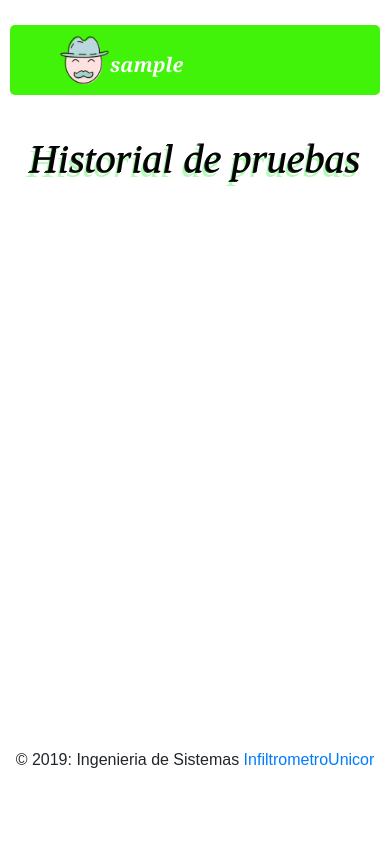
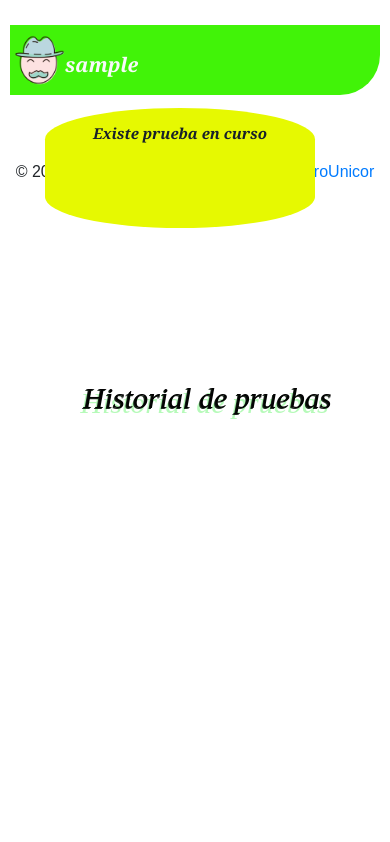
Before and after one commit to kimberlygarces/InfiltrometroUnicor, a PHP site: page /inicio.php in a window 390 px wide. Shown: the part 56-898 px from the top of the page. Before the commit the page ends 824 px from the top, so only its background shows below. Run offline with PHP 8.4, Linux system fonts and the light colour scheme; the visitor is signed in with stand-in values (Sample User, id 1); data that the repository does not hold is empty.

Commit message:
nuevo inicio... ahora el id prueba en curso se ve desde el inicio

```diff
--- a/inicio.php
+++ b/inicio.php
@@ -16,17 +16,34 @@ if (!isset($_SESSION['usuario'])) {
 <style>
 .inicio .col-sm-4 {
   padding: 10px;
-  padding-left: 50px;
-  border-radius: 5px;
+  padding-left: 5px;
+  border-radius: 0px 0px 40px 0px;
   background-color: #41F308;
   color: #F8F9F9;
   font: italic bold 20px Georgia, Serif;
   margin: 25px;
   height: 70px;
 
+}
+
+.col-sm-7 {
+  margin: 155px;
 
 }
 
+.encurso{
+  padding: 15px;
+  border-radius: 13em/3em;
+  background-color: #E6F901;
+  font: italic bold 15px Georgia, Serif;
+  margin: 30px;
+  height: 120px;
+  width: 270px;
+  text-align: center;
+  color:#17202A;
+
+
+}
 .table .btn{
   font: italic bold 15px Georgia, Serif;
 
@@ -47,21 +64,30 @@ if (!isset($_SESSION['usuario'])) {
 }
 
 
-.footer-copyright{
-  position:fixed;
-   left:0px;
-   bottom:0px;
-   width:100%;
-}
+    /* .footer-copyright{
+      position:fixed;
+      left:0px;
+      bottom:0px;
+      width:100%;
+    } */
     h1{
     margin: 0 auto;
     text-align: center;
     font-weight: 500;
     font-family: "Homer Simpson UI";
-    font-size: 40px;
+    font-size: 30px;
     text-shadow: -1px 1px 0 rgb(28, 43, 29) , -3px 5px 0 #B6FAB9;
 
     }
+
+    .table2{
+    cursor: pointer;
+    /* overflow:scroll; */
+    height:400px;
+
+  }
+
+
 
 </style>
 
@@ -69,13 +95,45 @@ if (!isset($_SESSION['usuario'])) {
     <div class="row">
         <div class="col-sm-4 .bg-white">
         <p><img class="animated fadeIn" src="img/user.png" width="50" height="50" align="left"> <?php echo '<p>'."  ".$user. '</p>';?></p>
-        </div>
+        <div class="encurso">
+        <p>Existe prueba en curso</p>
 
+       <?php
+        //  $conexion = mysqli_connect("localhost","root","","infiltrometro") or die("ERROR: ".mysqli_error($conexion));
+
+         $sql = "SELECT * FROM datosprueba where N_Dato=1" ;
+         $resultado = $conn->query($sql);
+        //  $resultado = mysqli_query($conexion, $sql) or die("ERROR: ".mysqli_error($conexion));
+         if(empty($resultado)){
+         }
+         else{
+           $i=0;
+         while($registro = mysqli_fetch_array($resultado)){
+          echo '<button  id="iniciobtn" onclick="location="Prueba_en_curso.php"" class="btn btn-default">';
+           echo"<button onclick=location='Prueba_en_curso.php?Id=".$registro['Id_Prueba']."' class='btn'>".
+          "<img src='img/prueba.png' width='30' height='30' class='animated tada delay-20s'/>   ".
+          $registro["Id_Prueba"].
+          "<i class='fa fa-spinner fa-spin fa-2x fa-fw' ></i>".
+
+        '</div>';
+           "</button>";
+
+          //  echo"<button onclick=location='localizacion.php?Id=$registro[Id_Prueba]' class='btn btn-primary'>".'AGREGAR'."</button>";
+
+         }
+       }
+       ?>
+      </div>
+
+        <br></br>
+    <br></br>
         <!-- TABLA DE HISTORIAL DE PRUEBAS -->
 
         <div class="col-sm-7 .bg-info">
           <h1>Historial de pruebas</h1>
           <br>
+          <div class="table-responsive">
+        <div class="table2" >
           <table class="table  table-striped table-hover">
               <tbody id="myTable">
 
@@ -113,8 +171,14 @@ if (!isset($_SESSION['usuario'])) {
         </table>
         </div>
       </div>
+        </div>
+      </div>
     </div>
     </div>
+
+
+
+
 
 <!-- <div class="container">
 
@@ -122,9 +186,9 @@ if (!isset($_SESSION['usuario'])) {
     <div class="col-sm-3" >
     <div class="menu">
     <button  id="iniciobtn" onclick="location='Prueba_en_curso.php'" class="btn btn-default animated tada duration-30s">
-        <img src="img/prueba.png" width="50" height="50" /> -->
-        <!-- <h5 class="mb-1">Prueba en curso</h5> -->
-       <!-- </button>
+        <img src="img/prueba.png" width="50" height="50" />
+        <h5 class="mb-1">Prueba en curso</h5>
+      </button>
        </div>
 
        <div class="menu">
--- a/vista/css/prueba.css
+++ b/vista/css/prueba.css
@@ -38,6 +38,7 @@
 
 
   }
+
   th{
       border-bottom: 1px solid #c4c0c9;
       border-right: 1px solid #c4c0c9;
```
